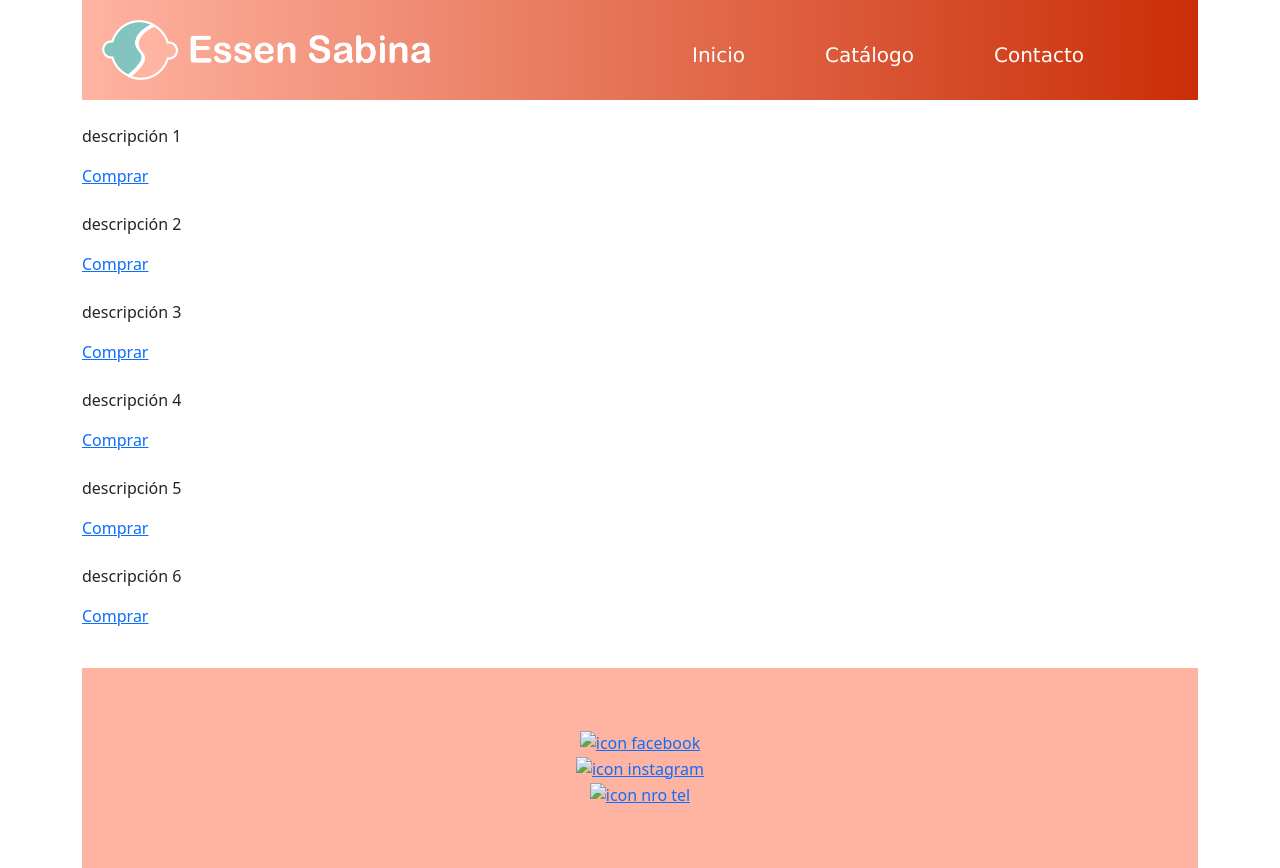
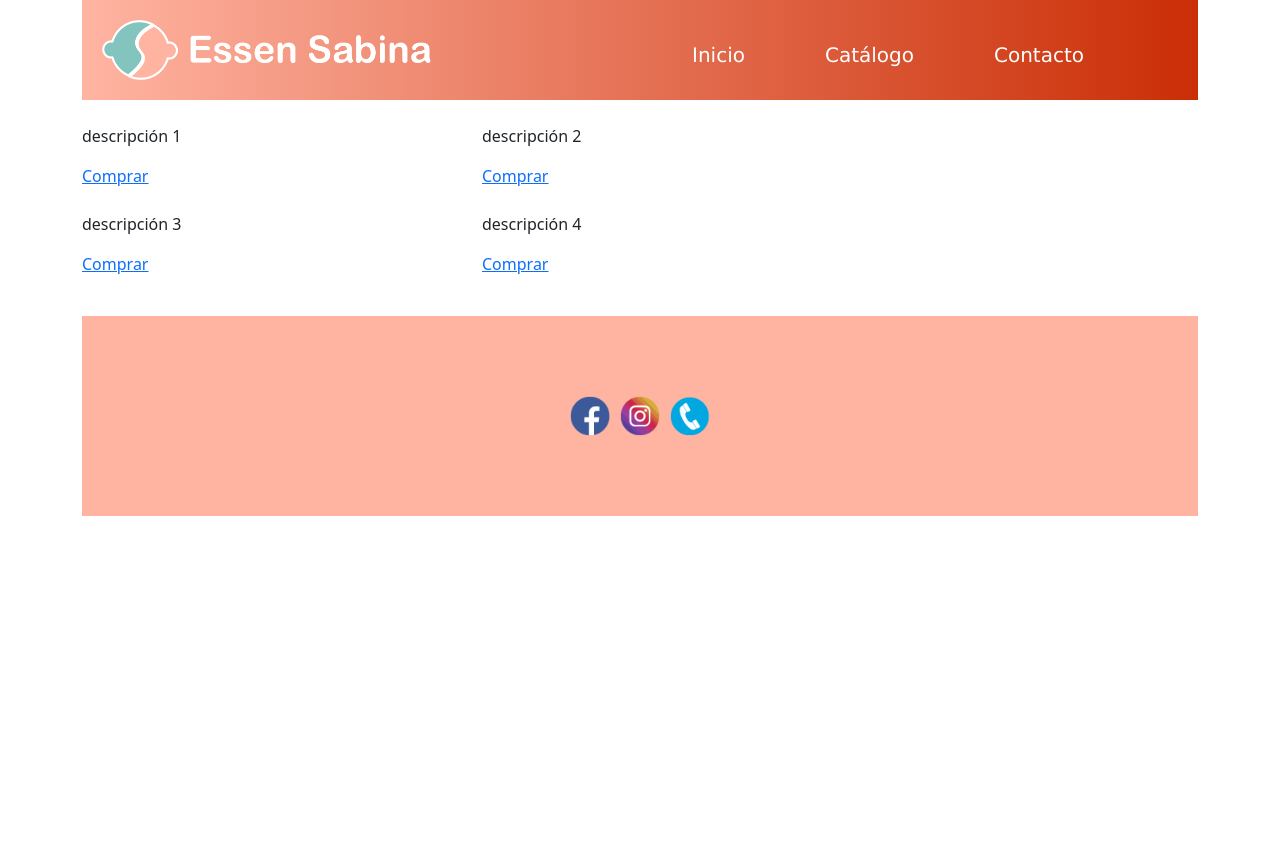
Before and after one commit to rubenimpa/essen-sabina, a plain HTML site: page catalogo-combos.html in a window 1280 px wide. After the commit the page ends 800 px from the top, so only its background shows below. Drawn offline with nearby package versions, Linux system fonts and the light colour scheme.

Commit message:
se suben los cambios de las demas paginas con bootstrap, se incluye en todas las paginas

```diff
--- a/catalogo-combos.html
+++ b/catalogo-combos.html
@@ -31,50 +31,40 @@
             </div>
         </div>
 
-        <section>
-
-            <div>
+        <section class="row">
+            <div id="catalogo-lista-elemento-1" class="col-xs-12 col-md-6 col-lg-6">
                 <img src="" alt="">
                 <p>descripción 1</p>
                 <a href="">Comprar</a>
             </div>
 
-            <div>
+            <div id="catalogo-lista-elemento-2" class="col-xs-12 col-md-6 col-lg-6">
                 <img src="" alt="">
                 <p>descripción 2</p>
                 <a href="">Comprar</a>
             </div>
+        </section>
 
-            <div>
+        <section class="row">
+            <div id="catalogo-lista-elemento-3" class="col-xs-12 col-md-6 col-lg-6">
                 <img src="" alt="">
                 <p>descripción 3</p>
                 <a href="">Comprar</a>
             </div>
 
-            <div>
+            <div id="catalogo-lista-elemento-4" class="col-xs-12 col-md-6 col-lg-6">
                 <img src="" alt="">
                 <p>descripción 4</p>
                 <a href="">Comprar</a>
             </div>
-
-            <div>
-                <img src="" alt="">
-                <p>descripción 5</p>
-                <a href="">Comprar</a>
-            </div>
-
-            <div>
-                <img src="" alt="">
-                <p>descripción 6</p>
-                <a href="">Comprar</a>
-            </div>
-
         </section>
 
-        <footer class="footer-seccion separacion-seccion">
-            <a href=""><img src="" alt="icon facebook"></a>
-            <a href=""><img src="" alt="icon instagram"></a>
-            <a href=""><img src="" alt="icon nro tel"></a>
+        <footer class="footer-seccion">
+            <div class="footer-items">
+                <a href="" class="footer-icon"><img src="images/facebook-icon.png" alt="icon facebook" class="footer-img"></a>
+                <a href="" class="footer-icon"><img src="images/instagram-icon.png" alt="icon instagram" class="footer-img"></a>
+                <a href="" class="footer-icon"><img src="images/telefono-icon.png" alt="icon nro tel" class="footer-img"></a>
+            </div>
         </footer>
 
     </div>
--- a/css/style.css
+++ b/css/style.css
@@ -237,6 +237,10 @@
     flex-wrap: wrap;
 }
 
+#catalogo-lista-elemento-1, #catalogo-lista-elemento-2, #catalogo-lista-elemento-3, #catalogo-lista-elemento-4 {
+    width: 400px;
+}
+
 .catalogo-lista-elemento {
     margin: 50px 50px 50px 50px;
     display: flex;
@@ -252,7 +256,6 @@
 .catalogo-link-button {
     background-color: #83c5be;
     color: #fff;
-    height: 20px;
     text-decoration: none;
     padding: 10px;
     text-align: center;
```
Also changed, not shown: catalogo-complementos.html (+13 -23 lines), catalogo-ollas-sartenes.html (+8 -5 lines).
